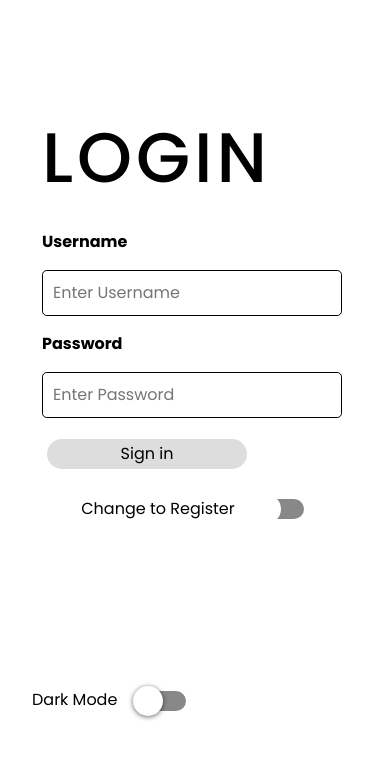
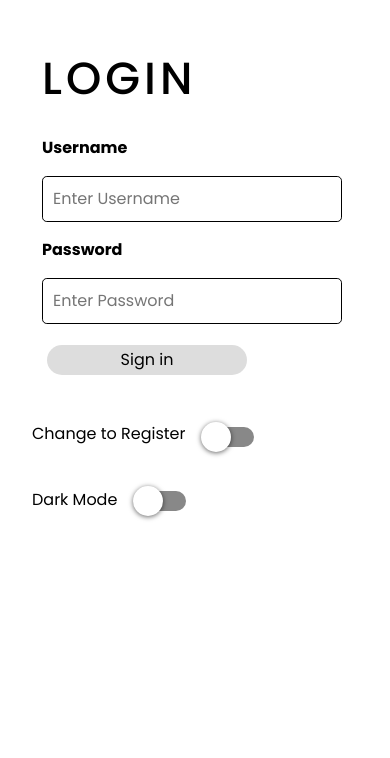
Before and after one commit to lastingParadox/cop4331-scrumsite, a React (Create React App) app in the folder client/: page /login in a window 390 px wide. Shown: the top 758 px of the page. Built offline with nearby package versions, Linux system fonts and the light colour scheme.

Commit message:
made login component responsive

```diff
--- a/client/src/pages/Login.css
+++ b/client/src/pages/Login.css
@@ -1,7 +1,8 @@
-.center {
+.small-login-switch {
     display: flex;
-    justify-content: center;
-    align-items: center;
+    justify-content: flex-start;
+    align-items: flex-start;
+    margin-top: 2rem;
 }
 
 /*
@@ -53,6 +54,7 @@ body {
     letter-spacing: 4px;
     margin-bottom: 30px;
     transition: 0.7s;
+    flex-wrap: wrap;
 }
 
 .login-light {
@@ -68,7 +70,7 @@ body {
     position: relative;
     bottom: 30px;
     width: 100%;
-    padding: 6rem 2rem;
+    padding: 2rem 4rem;
 }
 
 .react-switch {
@@ -82,7 +84,7 @@ body {
     grid-template-columns: 1fr 1fr;
     margin: 0 auto;
     width: 100%;
-    padding: 6rem 2rem;
+    padding: 2rem 6rem;
 }
 
 .fill-box-dark {
@@ -187,6 +189,7 @@ body {
     color: #ff3333;
     font-size: 15px;
 }
+
 .show-errorFalse {
     display: none;
 }
@@ -199,10 +202,33 @@ body {
 
 @media screen and (max-width: 1040px) {
     .login-container {
+        position: relative;
         display: grid;
-        position: relative;
         grid-template-columns: 1fr;
         margin: 0 auto;
         width: 100%;
+        padding: 2rem 2rem;
+    }
+
+    .login-footer {
+        padding: 2rem 2rem;
     }
 }
+
+@media screen and (max-width: 450px) {
+    .login-boxes-light {
+        width: 100%;
+    }
+
+    .login-boxes-dark {
+        width: 100%;
+    }
+
+    .login-dark {
+        font-size: 45px;
+    }
+
+    .login-light {
+        font-size: 45px;
+    }
+}
--- a/client/src/pages/Login.js
+++ b/client/src/pages/Login.js
@@ -306,7 +306,7 @@ export default function Login() {
             ) : (
                 <div className="login-container">
                     {!signIn ? <>{login}</> : <>{register}</>}
-                    <div className="center">
+                    <div className="small-login-switch">
                         <label className={color === "white" ? "text-light" : "text-dark"}>
                             {signIn ? "Change to Sign in" : "Change to Register"}
                         </label>
@@ -315,11 +315,13 @@ export default function Login() {
                             onChange={() => {
                                 resetAndSwap();
                             }}
-                            onColor="#248CFD"
-                            onHandleColor="#4fa3fc"
+                            onColor="#dddddd"
+                            onHandleColor="#a6a6a6"
                             handleDiameter={30}
                             uncheckedIcon={false}
                             checkedIcon={false}
+                            boxShadow="0px 1px 5px rgba(0, 0, 0, 0.6)"
+                            activeBoxShadow="0px 0px 1px 10px rgba(0, 0, 0, 0.2)"
                             height={20}
                             width={48}
                             className="react-switch"
```
